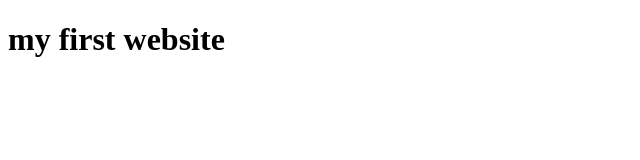
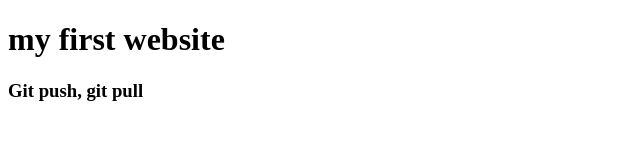
Before and after one commit to kaziit3134/my-first-website, a plain HTML site: page index.html in a window 1280 px wide. Shown: the whole page, without its empty margins (0-640 px from the left). Drawn offline with Linux system fonts and the light colour scheme.

Commit message:
learn gitbub

```diff
--- a/index.html
+++ b/index.html
@@ -7,5 +7,6 @@
 </head>
 <body>
     <h1>my first website</h1>
+    <h3>Git push, git pull</h3>
 </body>
 </html>
```
